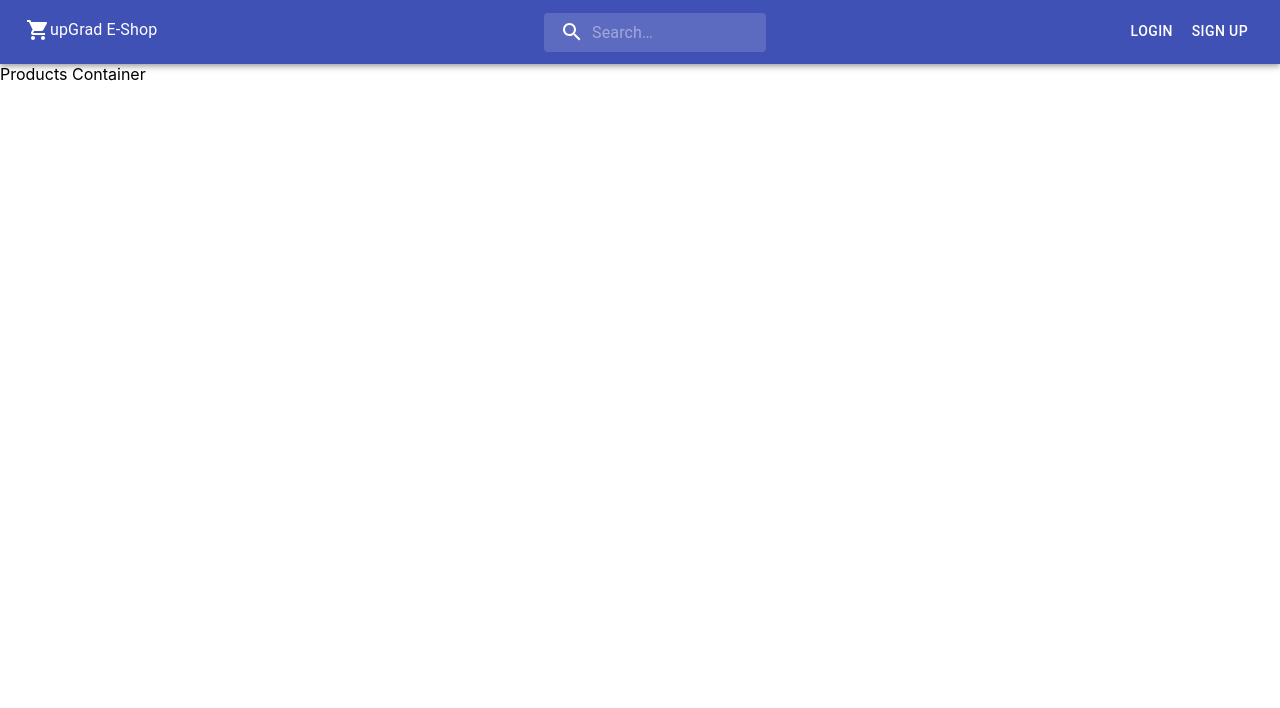
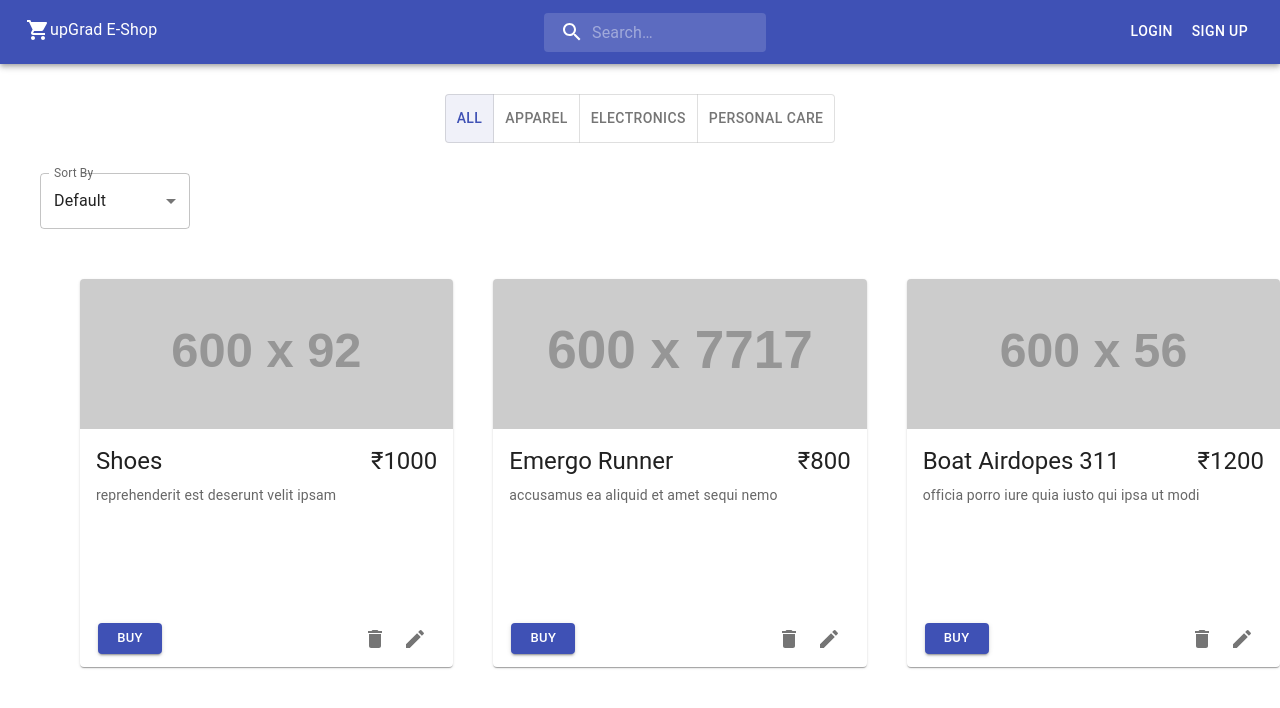
Before and after one commit to Mrdograg/eshop-amit-dogra, a React (Create React App) app: page /products in a window 1280 px wide. Shown: the top 708 px of the page. Built offline with nearby package versions, Linux system fonts and the light colour scheme.

Commit message:
product page done

```diff
--- a/src/NavigationBar.js
+++ b/src/NavigationBar.js
@@ -8,13 +8,12 @@ import { Button, Grid } from "@mui/material";
 import { useNavigate } from "react-router-dom";
 import SearchInput from ".//components/search/SearchInput";
 
-
 function NavigationBar(props) {
-  const { isLogged, isAdmin } = props;
+  const { isLogged, isAdmin, searchTerm, onSearchChange } = props;
   const navigate = useNavigate();
 
   return (
-      <AppBar position="static" className="app-primary-color">
+    <AppBar position="static" className="app-primary-color">
       <Toolbar>
         <Grid container spacing={2}>
           <Grid item xs={5}>
@@ -31,7 +30,10 @@ function NavigationBar(props) {
             </IconButton>
           </Grid>
           <Grid item xs={3}>
-            <SearchInput />
+          <SearchInput
+              searchText={searchTerm}
+              onSearchChange={onSearchChange}
+            />
           </Grid>
           <Grid item xs={4} textAlign={"right"}>
             {isLogged ? (
--- /dev/null
+++ b/src/components/productCard/ProductCard.js
@@ -0,0 +1,69 @@
+import {
+    Button,
+    Card,
+    CardActions,
+    CardContent,
+    CardMedia,
+    Grid,
+    IconButton,
+    Typography,
+  } from "@mui/material";
+  import DeleteIcon from "@mui/icons-material/Delete";
+  import EditIcon from "@mui/icons-material/Edit";
+
+  function ProductCard(props) {
+    const { productData } = props;
+    return (
+      <Grid item xs={4}>
+        <Card>
+          <CardMedia
+            sx={{ height: 150 }}
+            image={productData.imageUrl}
+            title={productData.name}
+          />
+          <CardContent sx={{ height: 150 }}>
+            <div
+              style={{
+                display: "flex",
+                justifyContent: "space-between",
+              }}
+            >
+              <Typography gutterBottom variant="h5" component="div">
+                {productData.name}
+              </Typography>
+              <Typography gutterBottom variant="h5" component="div">
+                ₹{productData.price}
+              </Typography>
+            </div>
+            <Typography variant="body2" color="text.secondary">
+              {productData.description}
+            </Typography>
+          </CardContent>
+          <CardActions
+            sx={{
+              alignSelf: "stretch",
+              display: "flex",
+              justifyContent: "space-between",
+              margin: "0 10px",
+            }}
+          >
+            <div>
+              <Button size="small" variant="contained">
+                Buy
+              </Button>
+            </div>
+            <div>
+              <IconButton>
+                <DeleteIcon />
+              </IconButton>
+              <IconButton>
+                <EditIcon />
+              </IconButton>
+            </div>
+          </CardActions>
+        </Card>
+      </Grid>
+    );
+  }
+
+  export default ProductCard;
--- a/src/components/products/ProductsContainer.js
+++ b/src/components/products/ProductsContainer.js
@@ -1,12 +1,98 @@
+import { useState } from "react";
 import NavigationBar from "../../NavigationBar";
+import {
+  FormControl,
+  Grid,
+  InputLabel,
+  MenuItem,
+  Select,
+  ToggleButton,
+  ToggleButtonGroup,
+} from "@mui/material";
+import ProductCard from "../productCard/ProductCard";
+import { itemsList } from "../../mock";
 
 function ProductsContainer() {
+  const [category, setCategory] = useState("all");
+  const [sortBy, setSortBy] = useState("default");
+  const [searchTerm, setSearchTerm] = useState("");
+  const [data, setData] = useState(itemsList);
+
+  const handleCategoryChange = (event, newCategory) => {
+    const newData =
+      newCategory === "all"
+        ? itemsList
+        : itemsList.filter((item) => item.category === newCategory);
+    setCategory(newCategory);
+    setData(newData);
+  };
+
+  const handleSortChange = (event) => setSortBy(event.target.value);
+
+  const handleSearchChange = (event) => {
+    setTimeout(() => {
+      const newData = itemsList.filter((item) =>
+        item.name.includes(event.target.value)
+      );
+      setData(newData);
+      setSearchTerm(event.target.value);
+    }, 800);
+  };
+
   return (
     <>
-      <NavigationBar />
-      <div>Products Container</div>
+      <NavigationBar
+        searchTerm={searchTerm}
+        onSearchChange={handleSearchChange}
+      />
+      <div
+        style={{
+          width: "1200px",
+          padding: "10px 20px",
+          margin: "20px auto",
+          height: "100%",
+        }}
+      >
+        <div style={{ marginBottom: 30, textAlign: "center" }}>
+          <ToggleButtonGroup
+            color="primary"
+            value={category}
+            exclusive
+            onChange={handleCategoryChange}
+            aria-label="Category"
+          >
+            <ToggleButton value="all">ALL</ToggleButton>
+            <ToggleButton value="apparel">APPAREL</ToggleButton>
+            <ToggleButton value="electronics">ELECTRONICS</ToggleButton>
+            <ToggleButton value="personal-care">PERSONAL CARE</ToggleButton>
+          </ToggleButtonGroup>
+        </div>
+
+        <div>
+          <FormControl style={{ minWidth: 150, maxWidth: 250 }}>
+            <InputLabel id="sort-select-label">Sort By</InputLabel>
+            <Select
+              labelId="demo-simple-select-label"
+              id="demo-simple-select"
+              value={sortBy}
+              label="Sort"
+              onChange={handleSortChange}
+            >
+              <MenuItem value={"default"}>Default</MenuItem>
+              <MenuItem value={"htl"}>Price: High to Low</MenuItem>
+              <MenuItem value={"lth"}>Price: Low to High</MenuItem>
+              <MenuItem value={"new"}>Newest</MenuItem>
+            </Select>
+          </FormControl>
+        </div>
+
+        <Grid container spacing={5} style={{ margin: "10px 0" }}>
+          {data.map((item) => (
+            <ProductCard key={item.id} productData={item} />
+          ))}
+        </Grid>
+      </div>
     </>
   );
 }
-
 export default ProductsContainer;
--- a/src/components/search/SearchInput.js
+++ b/src/components/search/SearchInput.js
@@ -1,7 +1,6 @@
 import { styled, alpha } from "@mui/material/styles";
 import InputBase from "@mui/material/InputBase";
-import SearchIcon from '@mui/icons-material/Search';
-
+import SearchIcon from "@mui/icons-material/Search";
 const Search = styled("div")(({ theme }) => ({
   position: "relative",
   borderRadius: theme.shape.borderRadius,
@@ -12,7 +11,6 @@ const Search = styled("div")(({ theme }) => ({
   marginLeft: 0,
   width: "75%",
 }));
-
 const SearchIconWrapper = styled("div")(({ theme }) => ({
   padding: theme.spacing(0, 2),
   height: "100%",
@@ -22,7 +20,6 @@ const SearchIconWrapper = styled("div")(({ theme }) => ({
   alignItems: "center",
   justifyContent: "center",
 }));
-
 const StyledInputBase = styled(InputBase)(({ theme }) => ({
   color: "inherit",
   "& .MuiInputBase-input": {
@@ -40,7 +37,9 @@ const StyledInputBase = styled(InputBase)(({ theme }) => ({
   },
 }));
 
-function SearchInput() {
+function SearchInput(props) {
+  const { searchText, onSearchChange } = props;
+
   return (
     <Search>
       <SearchIconWrapper>
@@ -48,10 +47,11 @@ function SearchInput() {
       </SearchIconWrapper>
       <StyledInputBase
         placeholder="Search…"
+        defaultValue={searchText}
         inputProps={{ "aria-label": "search" }}
+        onChange={onSearchChange}
       />
     </Search>
   );
 }
-
 export default SearchInput;
--- /dev/null
+++ b/src/mock.js
@@ -0,0 +1,26 @@
+export const itemsList = [
+    {
+      id: 1,
+      imageUrl: "https://via.placeholder.com/600/92c952",
+      name: "Shoes",
+      price: 1000,
+      category: "apparel",
+      description: "reprehenderit est deserunt velit ipsam",
+    },
+    {
+      id: 2,
+      imageUrl: "https://via.placeholder.com/600/771796",
+      name: "Emergo Runner",
+      price: 800,
+      category: "electronics",
+      description: "accusamus ea aliquid et amet sequi nemo",
+    },
+    {
+      id: 1,
+      imageUrl: "https://via.placeholder.com/600/56a8c2",
+      name: "Boat Airdopes 311",
+      price: 1200,
+      category: "personal-care",
+      description: "officia porro iure quia iusto qui ipsa ut modi",
+    },
+  ];
```
